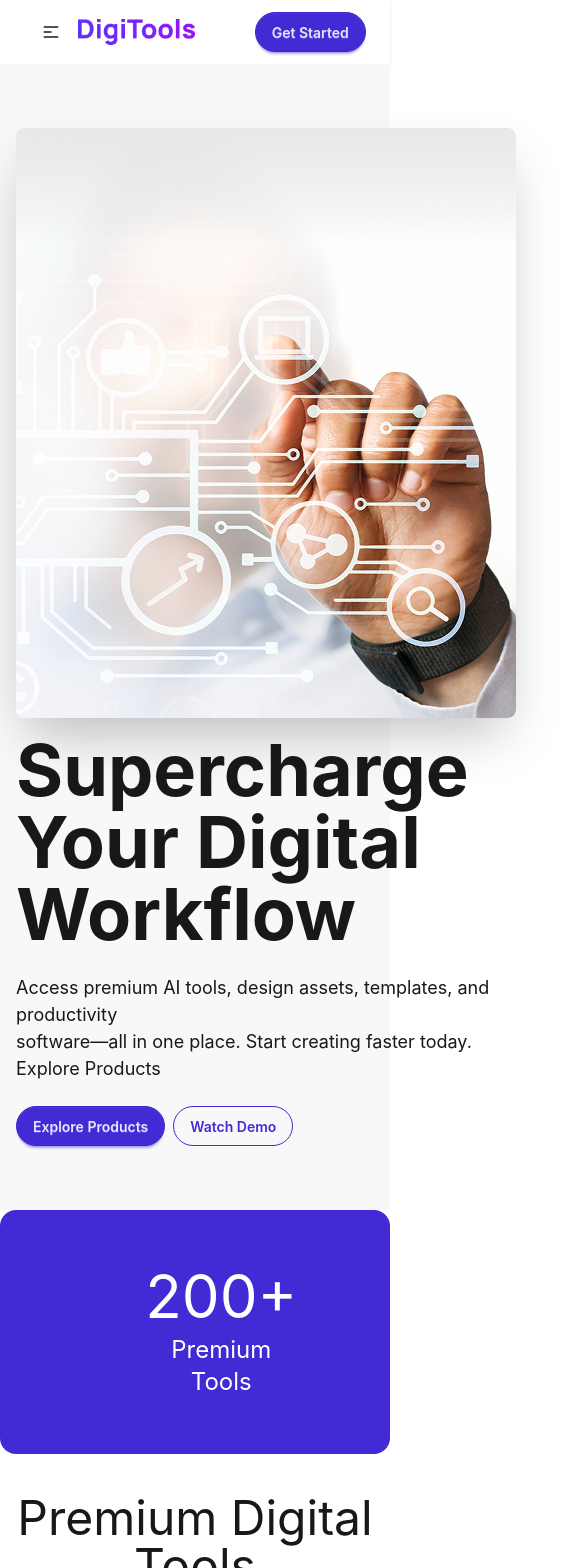
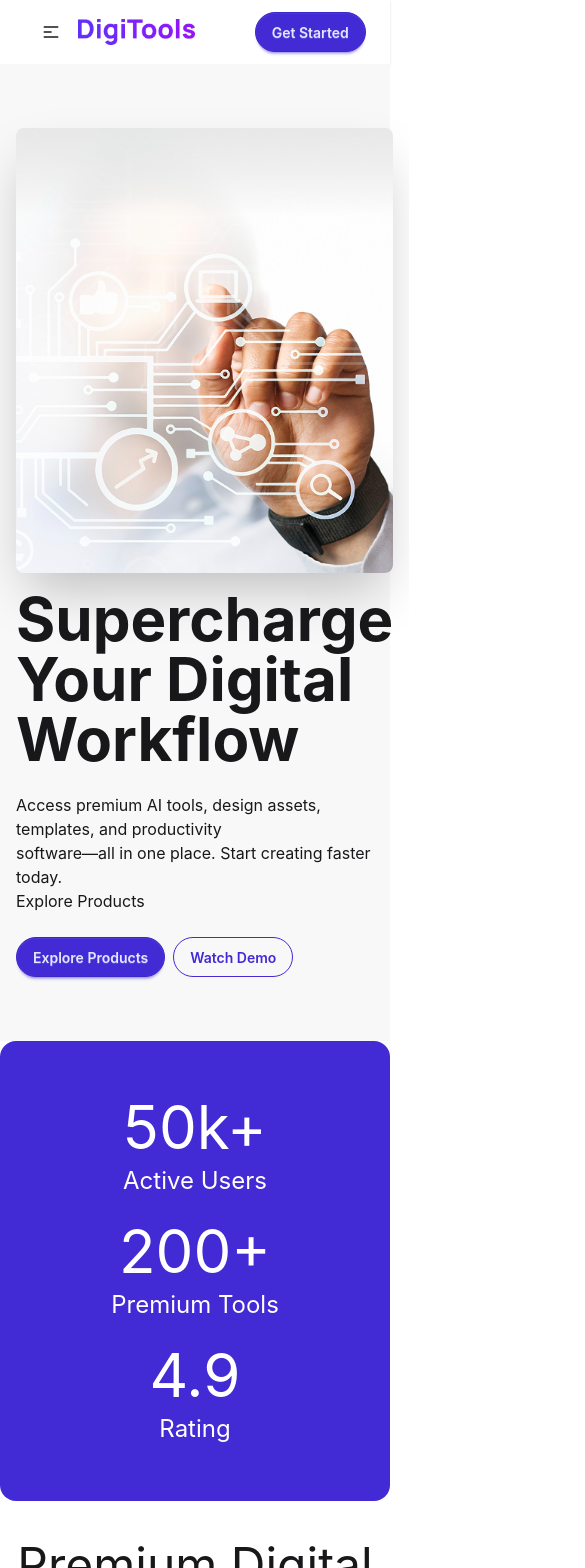
Before and after one commit to sohanur-rahman-coding/Digi-Tools, a React (Vite) app: page / in a window 390 px wide. Shown: the top 1568 px of the page, 585 px wide, since content can reach past the window. Built offline with nearby package versions, Linux system fonts and the light colour scheme.

Commit message:
responsive

```diff
--- a/src/components/banner/Banner.jsx
+++ b/src/components/banner/Banner.jsx
@@ -8,11 +8,11 @@
                 <div className="hero-content flex-col lg:flex-row-reverse">
                     <img
                         src={banner}
-                        className="max-w-125 rounded-lg shadow-2xl"
+                        className=" rounded-lg shadow-2xl"
                     />
                     <div>
-                        <h1 className="text-7xl font-bold">Supercharge Your Digital Workflow</h1>
-                        <p className="py-6 text-[18px]">
+                        <h1 className="text-6xl font-bold">Supercharge Your Digital Workflow</h1>
+                        <p className="py-6">
                             Access premium AI tools, design assets, templates, and productivity <br />
                             software—all in one place. Start creating faster today. <br />
 
--- a/src/components/rating/Rating.jsx
+++ b/src/components/rating/Rating.jsx
@@ -3,20 +3,20 @@
 export default function Rating() {
     return (
         <div className='w-full bg-primary text-white rounded-2xl'>
-            <div className='flex gap-32 mx-auto justify-center py-14 px-48 text-center'>
+            <div className='flex-col flex gap-6  lg:gap-32 md:gap-16 md:flex-row mx-auto justify-center py-14 md:px-48 text-center'>
                 <div>
                     <p className='text-6xl
             '>50k+</p>
                     <p className='text-2xl mt-2'>Active Users</p>
                 </div>
-                <hr  className='w-0.5 h-20 bg-white '/>
+                <hr  className='hidden md:flex w-0.5 h-20 bg-white '/>
 
                      <div>
                     <p className='text-6xl
             '>200+</p>
                     <p className='text-2xl mt-2'>Premium Tools</p>
                 </div>
-                                <hr  className='w-0.5 h-20 bg-white '/>
+                                <hr  className='hidden md:flex w-0.5 h-20 bg-white '/>
 
                       <div>
                     <p className='text-6xl
```
